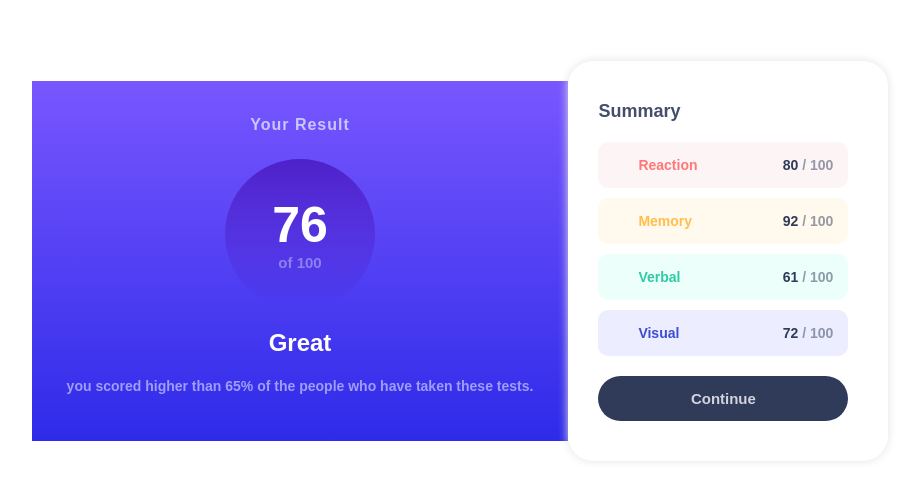
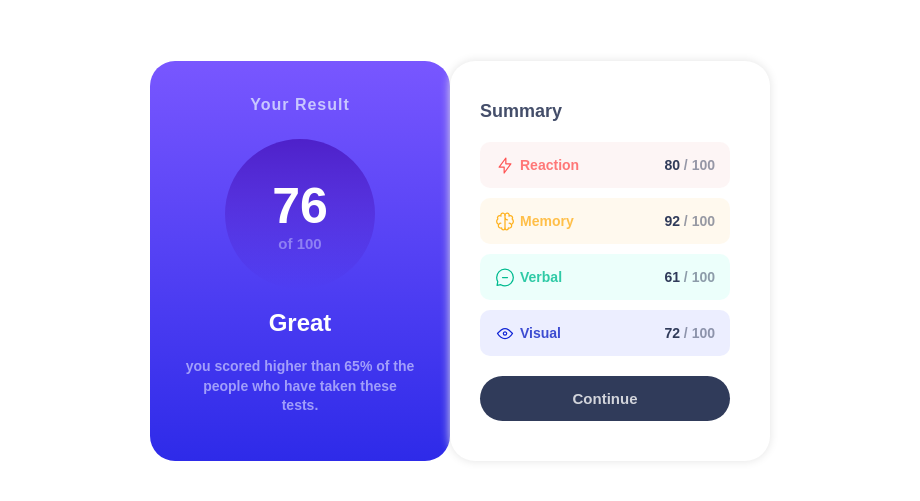
Before and after one commit to AhmedElhakem/Results-summary-component, a plain HTML site: page index.html in a window 1280 px wide. Shown: the part 139-640 px from the top of the page, without its empty margins (180-1100 px from the left). Drawn offline with Linux system fonts and the light colour scheme.

Commit message:
Update main.css

```diff
--- a/css/main.css
+++ b/css/main.css
@@ -9,7 +9,10 @@ body {
     font-family: 'Hanken Grotesk', sans-serif;
     background-color: #ffffff;
 }
-@media(min-width:1440px) {
+@media(min-width:1000px) {
+    .results {
+        justify-content: center;
+    }
     .results .your-results {
         border-top-right-radius: 25px;
         border-top-left-radius: 25px;
@@ -46,7 +49,6 @@ a {
 .results {
     height: 100vh;
     display: flex;
-    justify-content: center;
     align-items: center;
 }
 .results .your-results {
@@ -150,7 +152,7 @@ a {
     color: hsl(0, 100%, 67%, 0.8);
 }
 .results .summary ul .reaction::before {
-    background-image: url(images/icon-reaction.svg);
+    background-image: url(../images/icon-reaction.svg);
 }
 .results .summary ul .memory {
     background-color: hsla(39, 96%, 81%, 0.178);
@@ -159,7 +161,7 @@ a {
     color: hsl(39, 100%, 56%, 0.8);
 }
 .results .summary ul .memory::before {
-    background-image: url(images/icon-memory.svg);
+    background-image: url(../images/icon-memory.svg);
 }
 .results .summary ul .verbal {
     background-color: hsla(166, 100%, 79%, 0.178);
@@ -168,7 +170,7 @@ a {
     color: hsl(166, 100%, 37%, 0.8);
 }
 .results .summary ul .verbal::before {
-    background-image: url(images/icon-verbal.svg);
+    background-image: url(../images/icon-verbal.svg);
 }
 .results .summary ul .visual {
     background-color: hsla(234, 100%, 79%, 0.178);
@@ -177,7 +179,7 @@ a {
     color: hsla(234, 84%, 42%, 0.8);
 }
 .results .summary ul .visual::before {
-    background-image: url(images/icon-visual.svg);
+    background-image: url(../images/icon-visual.svg);
 }
 .results .summary a {
     color: rgba(255, 255, 255, 0.784);
```
